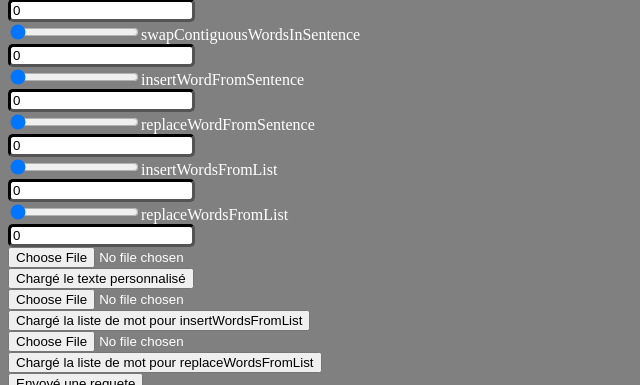
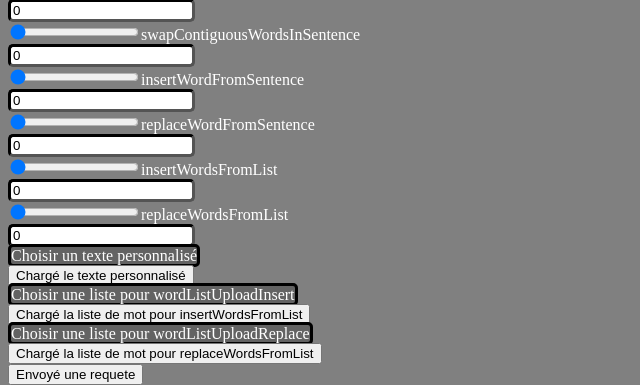
Before and after one commit to AdrienVirieux/PTUT-Falsigram-and-Web, a Spring Boot app: page / in a window 1280 px wide. Shown: the part 1230-1615 px from the top of the page, without its empty margins (0-640 px from the left). Run offline with Spring Boot 4, Linux system fonts and the light colour scheme.

Commit message:
j'ai mis du CSS sur les input file

```diff
--- a/Springboot_REST_API/src/main/resources/static/CSS/stylesheet.css
+++ b/Springboot_REST_API/src/main/resources/static/CSS/stylesheet.css
@@ -3,7 +3,25 @@ body{
 }
 
 .filechooser{
+  width: 0.1px;
+  height: 0.1px;
+  opacity: 0;
+  overflow: hidden;
+  position: absolute;
+  z-index: -1;
+}
+
+.labelupload{
+  cursor: pointer;
   color: white;
+  border: 3px solid black;
+  border-radius: 5px;
+  border-width: 3px;
+  background-color: #636363;
+}
+
+.labelupload:hover{
+  background-color: lightgrey;
 }
 
 textarea{
--- a/Springboot_REST_API/src/main/resources/static/index.html
+++ b/Springboot_REST_API/src/main/resources/static/index.html
@@ -103,15 +103,15 @@
 
 
     <!-- upload text brut personnalisé -->
-    <input id="textUpload" type="file" class="filechooser"/></br>
+    <input id="textUpload" type="file" class="filechooser"/><label for="textUpload" class="labelupload">Choisir un texte personnalisé</label></br>
     <button id="ReadText">Chargé le texte personnalisé</button></br>
 
     <!-- upload liste fichier insertWordsFromList -->
-    <input id="wordListUploadInsert" type="file" class="filechooser"/></br>
+    <input id="wordListUploadInsert" type="file" class="filechooser"/><label for="wordListUploadInsert" class="labelupload">Choisir une liste pour wordListUploadInsert</label></br>
     <button id="ReadwordListInsert">Chargé la liste de mot pour insertWordsFromList</button></br>
 
     <!-- upload liste fichier replaceWordsFromList -->
-    <input id="wordListUploadReplace" type="file" class="filechooser"/></br>
+    <input id="wordListUploadReplace" type="file" class="filechooser"/><label for="wordListUploadReplace" class="labelupload">Choisir une liste pour wordListUploadReplace</label></br>
     <button id="ReadwordListReplace">Chargé la liste de mot pour replaceWordsFromList</button></br>
 
     <!-- bouton pour envoyer la requete -->
```
